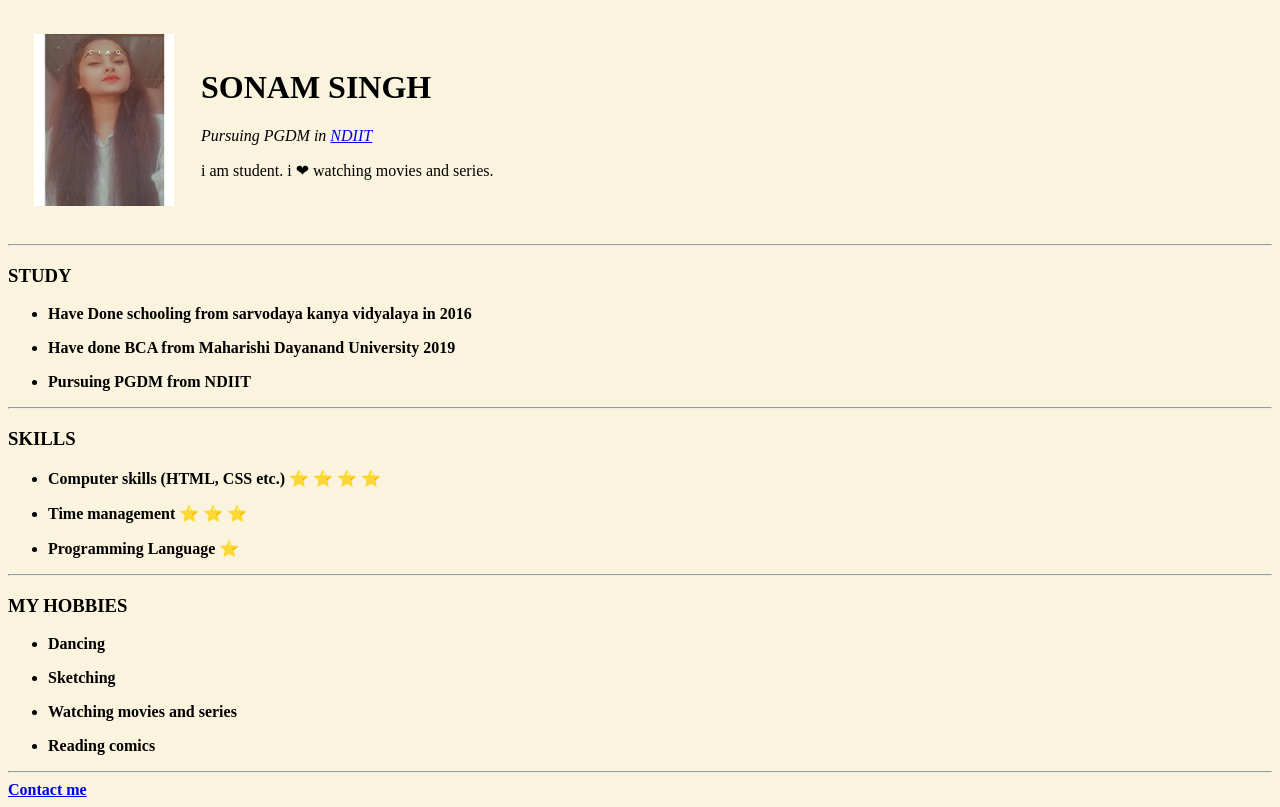
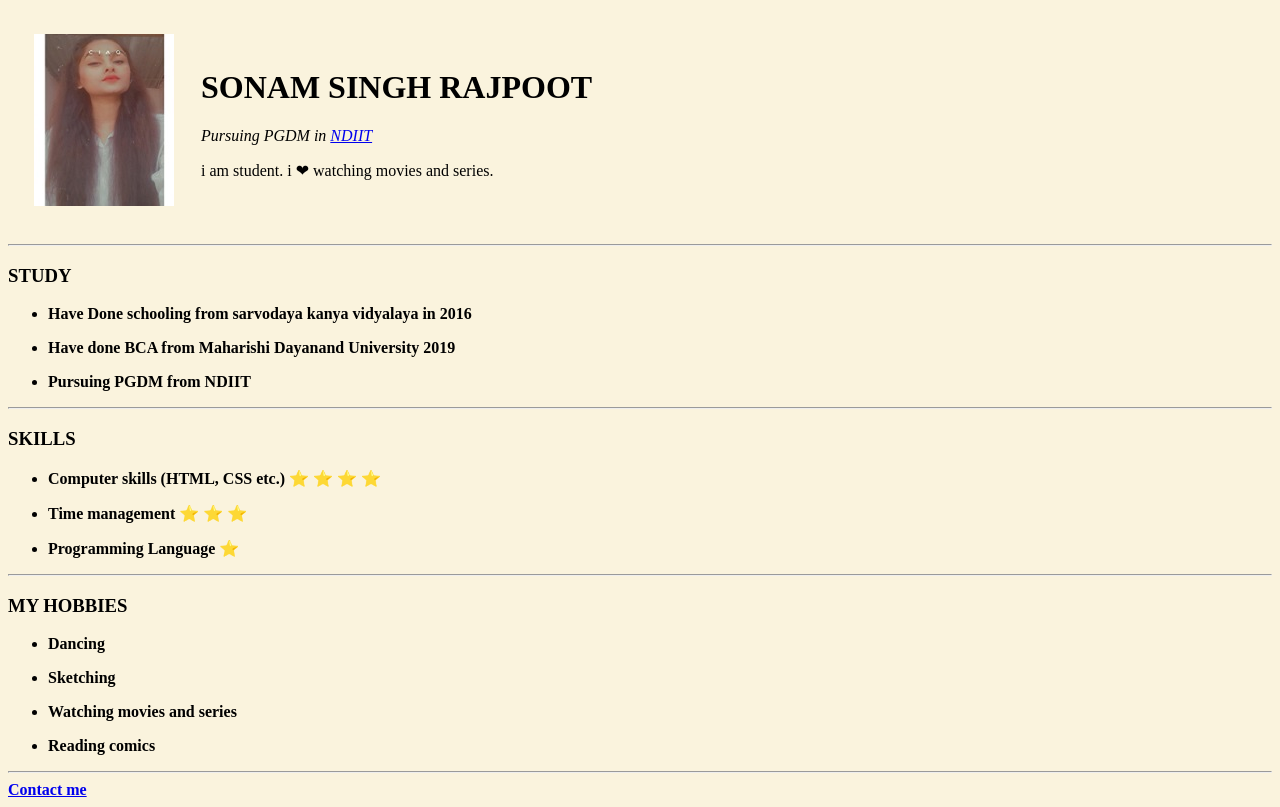
Before and after one commit to SonamSingh-eng/blog, a plain HTML site: page index.html in a window 1280 px wide. Drawn offline with Linux system fonts and the light colour scheme.

Commit message:
Name Change

```diff
--- a/index.html
+++ b/index.html
@@ -9,7 +9,7 @@
       <tr>
         <td><img src="sona.jpg" alt="sonam pic;">
 </td>
-        <td><h1>SONAM SINGH</h1>
+        <td><h1>SONAM SINGH RAJPOOT</h1>
       <p><em>Pursuing PGDM in <a href="https://www.shiksha.com/college/new-delhi-institute-for-information-technology-and-management-kalkaji-26886"> NDIIT</a></em></p>
         <p>i am student. i ❤ watching movies and series.</p></td>
       </tr>
```
